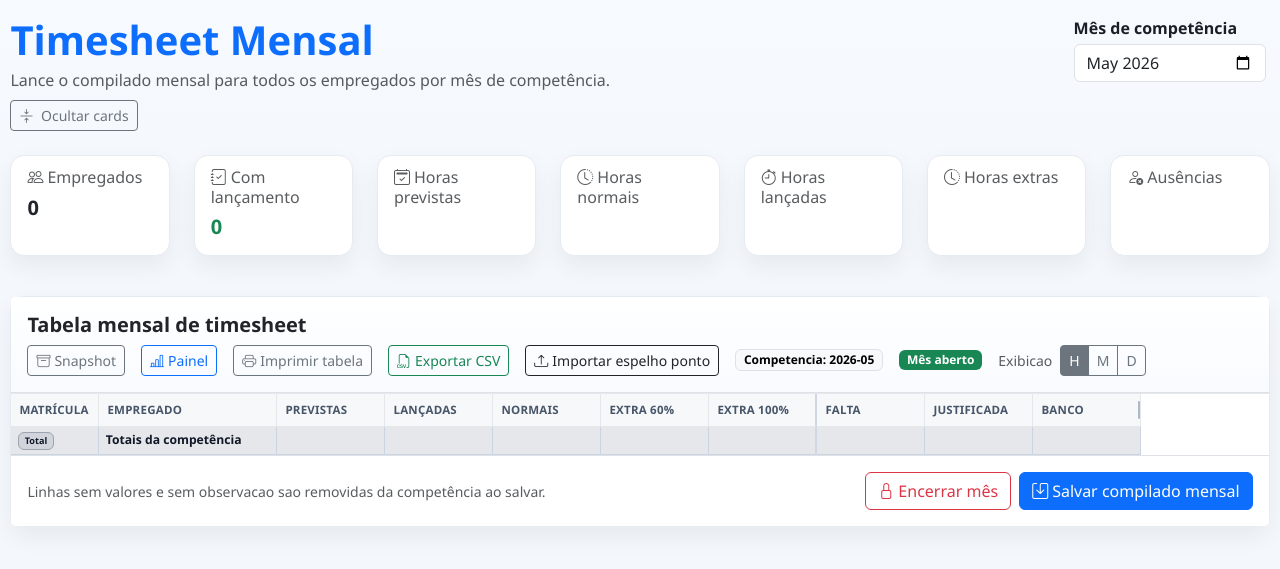
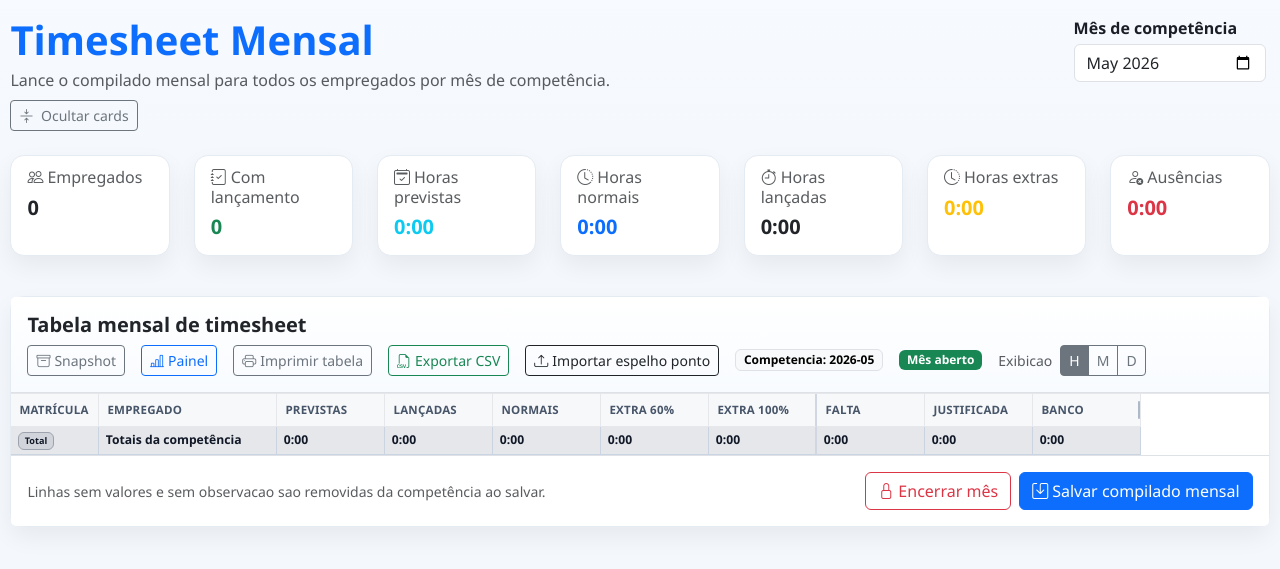
Before and after one commit to Zambianco/HRA, a Django app: page /timesheet/ in a window 1280 px wide. Shown: the part 131-700 px from the top of the page. Run offline with Django 5.2, Linux system fonts and the light colour scheme; data that the repository does not hold is empty; some libraries are stand-ins or nearby versions.

```diff
--- a/templates/employees.html
+++ b/templates/employees.html
@@ -96,7 +96,7 @@
             <i class="bi bi-check-circle-fill text-success me-1"></i>Empregados ativos
           </h6>
           <h5 class="card-title fw-bold text-success" id="activeCount">{{ active_count }}</h5>
-          <p class="card-text text-muted mb-0">Empregados nao demitidos</p>
+          <p class="card-text text-muted mb-0">Diretos e indiretos</p>
         </div>
       </div>
     </div>
@@ -107,7 +107,7 @@
             <i class="bi bi-clock-history text-primary me-1"></i>Participantes do banco de horas
           </h6>
           <h5 class="card-title fw-bold text-primary" id="participantsCount">{{ participants_count }}</h5>
-          <p class="card-text text-muted mb-0">Empregados com participacao ativa</p>
+          <p class="card-text text-muted mb-0">Empregados optantes</p>
         </div>
       </div>
     </div>
--- a/templates/timesheet.html
+++ b/templates/timesheet.html
@@ -827,13 +827,12 @@
 
       const printTableButton = document.getElementById("timesheet-print-table-btn");
       const inputs = Array.from(document.querySelectorAll(".point-sheet .sheet-input"));
-      if (!inputs.length) return;
       const numericInputs = inputs.filter(function (input) {
         return input.classList.contains("sheet-number");
       });
       const sheetForm = document.querySelector("form[method='post']");
       const sheetSaveSubmitButton = sheetForm
-         sheetForm.querySelector("button[type='submit']:not([name='action'])")
+        ? sheetForm.querySelector("button[type='submit']:not([name='action'])")
         : null;
       const monthForm = document.getElementById("timesheet-month-form");
       const monthInput = document.getElementById("competence_month");
@@ -903,7 +902,7 @@
 
       function loadTableWidth() {
         const raw = Number(safeStorageGet("timesheet_table_width") || "1130");
-        const initialWidth = Number.isFinite(raw)  raw : 1130;
+        const initialWidth = Number.isFinite(raw) ? raw : 1130;
         setTableWidth(initialWidth);
       }
 
@@ -1025,16 +1024,16 @@
         summaryCardsRow.classList.toggle("d-none", summaryCardsCollapsed);
         summaryCardsToggleButton.setAttribute(
           "aria-expanded",
-          summaryCardsCollapsed  "false" : "true"
+          summaryCardsCollapsed ? "false" : "true"
         );
         summaryCardsToggleLabel.textContent = summaryCardsCollapsed
-           "Exibir cards"
+          ? "Exibir cards"
           : "Ocultar cards";
 
         const icon = summaryCardsToggleButton.querySelector("i");
         if (icon) {
           icon.className = summaryCardsCollapsed
-             "bi bi-arrows-expand me-1"
+            ? "bi bi-arrows-expand me-1"
             : "bi bi-arrows-collapse me-1";
         }
       }
@@ -1052,7 +1051,7 @@
         summaryCardsCollapsed = !summaryCardsCollapsed;
         safeStorageSet(
           "timesheet_summary_cards_collapsed",
-          summaryCardsCollapsed  "1" : "0"
+          summaryCardsCollapsed ? "1" : "0"
         );
         renderSummaryCardsVisibility();
       }
@@ -1155,7 +1154,7 @@
         if (input.classList.contains("sheet-number")) {
           const hiddenInput = document.getElementById(input.dataset.minutesField);
           const rawMinutes = Number(canonicalValue || "0");
-          const safeMinutes = Number.isFinite(rawMinutes)  Math.max(0, Math.round(rawMinutes)) : 0;
+          const safeMinutes = Number.isFinite(rawMinutes) ? Math.max(0, Math.round(rawMinutes)) : 0;
           if (hiddenInput) {
             hiddenInput.value = String(safeMinutes);
           }
@@ -1260,13 +1259,13 @@
         if (!rows.length) return;
 
         const hasMatrix = rows.length > 1 || rows[0].includes("\t");
-        const activeSelection = selectedInputs.length  selectedInputs.slice() : [];
+        const activeSelection = selectedInputs.length ? selectedInputs.slice() : [];
         const writableSelection = activeSelection.filter(function (input) {
           return !input.disabled && !input.classList.contains("sheet-copy-only");
         });
         const beforeSnapshot = snapshotCells(
           writableSelection.length
-             writableSelection
+            ? writableSelection
             : [fallbackInput].filter(function (input) {
                 return input && !input.disabled && !input.classList.contains("sheet-copy-only");
               })
@@ -1352,7 +1351,7 @@
           col += colDelta;
           const target = inputByCell.get(String(row) + ":" + String(col));
           if (!target) {
-            return jumpToEdge  lastEnabled : null;
+            return jumpToEdge ? lastEnabled : null;
           }
           if (!target.disabled) {
             if (!jumpToEdge) return target;
@@ -1361,7 +1360,7 @@
           attempts += 1;
         }
 
-        return jumpToEdge  lastEnabled : null;
+        return jumpToEdge ? lastEnabled : null;
       }
 
       function focusByArrow(current, rowDelta, colDelta, options) {
@@ -1387,7 +1386,7 @@
       function toggleDisplayMode() {
         const modes = ["hours", "minutes", "decimal"];
         const currentIndex = modes.indexOf(displayMode);
-        const nextIndex = currentIndex < 0  0 : (currentIndex + 1) % modes.length;
+        const nextIndex = currentIndex < 0 ? 0 : (currentIndex + 1) % modes.length;
         displayMode = modes[nextIndex];
         safeStorageSet("timesheet_display_mode", displayMode);
         displayUnitRadios.forEach(function (radio) {
@@ -1401,9 +1400,9 @@
         if (!modeToastStack) return;
         const modeLabel =
           displayMode === "decimal"
-             "Horas decimais"
+            ? "Horas decimais"
             : displayMode === "minutes"
-               "Minutos"
+              ? "Minutos"
               : "HH:MM";
         showTimesheetToast("<strong>Modo alterado:</strong> " + modeLabel);
       }
@@ -1566,7 +1565,7 @@
       }
 
       function formatPrintMinutes(minutes) {
-        const safeMinutes = Number.isFinite(minutes)  Math.max(0, Math.round(minutes)) : 0;
+        const safeMinutes = Number.isFinite(minutes) ? Math.max(0, Math.round(minutes)) : 0;
         if (displayMode === "minutes") {
           return String(safeMinutes);
         }
@@ -1588,7 +1587,7 @@
       function updateTotals() {
         totalElements.forEach(function (element) {
           const rawMinutes = Number(element.dataset.minutes || "0");
-          const safeMinutes = Number.isFinite(rawMinutes)  Math.max(0, rawMinutes) : 0;
+          const safeMinutes = Number.isFinite(rawMinutes) ? Math.max(0, rawMinutes) : 0;
           const formatted = formatTotal(safeMinutes);
           if (element.tagName === "INPUT" || element.tagName === "TEXTAREA") {
             element.value = formatted;
@@ -1622,7 +1621,7 @@
           }, 0);
           rowLaunchedElement.dataset.minutes = String(rowMinutes);
           const expectedMinutes = rowExpectedElement
-             Number(rowExpectedElement.dataset.minutes || "0")
+            ? Number(rowExpectedElement.dataset.minutes || "0")
             : 0;
           if (Number.isFinite(expectedMinutes) && rowMinutes > expectedMinutes) {
             rowLaunchedElement.classList.add("timesheet-over-limit");
@@ -1653,7 +1652,7 @@
         const hiddenInput = document.getElementById(input.dataset.minutesField);
         if (!hiddenInput) return;
         const rawMinutes = Number(hiddenInput.value || "0");
-        const safeMinutes = Number.isFinite(rawMinutes)  Math.max(0, Math.round(rawMinutes)) : 0;
+        const safeMinutes = Number.isFinite(rawMinutes) ? Math.max(0, Math.round(rawMinutes)) : 0;
         hiddenInput.value = String(safeMinutes);
         input.dataset.lastMinutes = String(safeMinutes);
         input.value = formatMinutes(safeMinutes);
@@ -1696,8 +1695,8 @@
         if (!compact) return { ok: true, empty: true, minutes: 0 };
 
         const toggleCount = (compact.match(/,,/g) || []).length;
-        const invertedMode = displayMode === "decimal"  "hours" : "decimal";
-        const inputMode = toggleCount % 2 === 1  invertedMode : displayMode;
+        const invertedMode = displayMode === "decimal" ? "hours" : "decimal";
+        const inputMode = toggleCount % 2 === 1 ? invertedMode : displayMode;
 
         let normalized = compact.replace(/,,/g, ",");
         if (inputMode === "minutes") {
@@ -1737,7 +1736,7 @@
           normalized = normalized.replace(
             /(\d+),(\d{0,2})/g,
             function (_, hoursPart, minutesPart) {
-              const safeMinutes = minutesPart === ""  "00" : minutesPart;
+              const safeMinutes = minutesPart === "" ? "00" : minutesPart;
               if (Number(safeMinutes) > 59) {
                 invalidCompactMinutes = true;
               }
@@ -1833,7 +1832,7 @@
         if (useFallbackValue) {
           const fallbackMinutes = Number(input.dataset.lastMinutes || hiddenInput.value || "0");
           const safeFallbackMinutes = Number.isFinite(fallbackMinutes)
-             Math.max(0, Math.round(fallbackMinutes))
+            ? Math.max(0, Math.round(fallbackMinutes))
             : 0;
           hiddenInput.value = String(safeFallbackMinutes);
           input.dataset.lastMinutes = hiddenInput.value;
@@ -1881,7 +1880,7 @@
         if (hiddenInput) {
           const initialMinutes = Number(hiddenInput.value || "0");
           input.dataset.lastMinutes = Number.isFinite(initialMinutes)
-             String(Math.max(0, Math.round(initialMinutes)))
+            ? String(Math.max(0, Math.round(initialMinutes)))
             : "0";
         } else {
           input.dataset.lastMinutes = "0";
@@ -2023,7 +2022,7 @@
             }
             if (event.key === "Enter") {
               event.preventDefault();
-              const moved = moveFocus(input, event.shiftKey  -1 : 1, 0);
+              const moved = moveFocus(input, event.shiftKey ? -1 : 1, 0);
               if (!moved) {
                 input.focus();
                 input.select();
@@ -2044,7 +2043,7 @@
           if (event.key === "Enter") {
             event.preventDefault();
             exitEditMode(input, true);
-            const moved = moveFocus(input, event.shiftKey  -1 : 1, 0);
+            const moved = moveFocus(input, event.shiftKey ? -1 : 1, 0);
             if (!moved) {
               input.focus();
               input.select();
```
